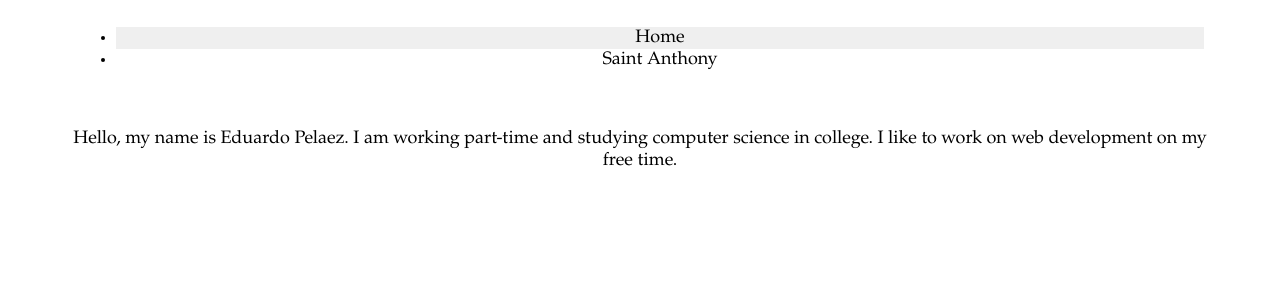
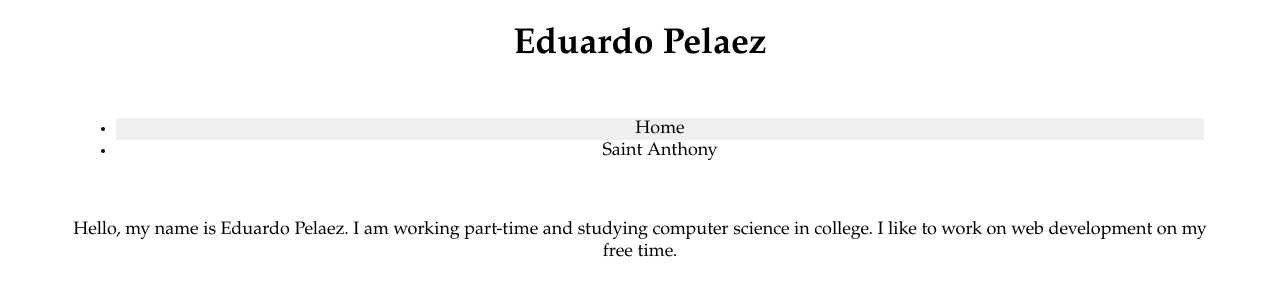
Before and after one commit to Eduardo06sp/eduardo06sp.github.io, a plain HTML site: page index.html in a window 1280 px wide. Drawn offline with nearby package versions, Linux system fonts and the light colour scheme; files that its build step writes are made by us from their sources.

Commit message:
Update index.html

```diff
--- a/index.html
+++ b/index.html
@@ -10,6 +10,7 @@
 	<body>
 		<div id="page">
 			<div id="header">
+				<h1>Eduardo Pelaez</h1>
 				<div id="nav">
 					<ul id="navUl">
 						<a href="index.html"><li id="current">Home</li></a>
```
